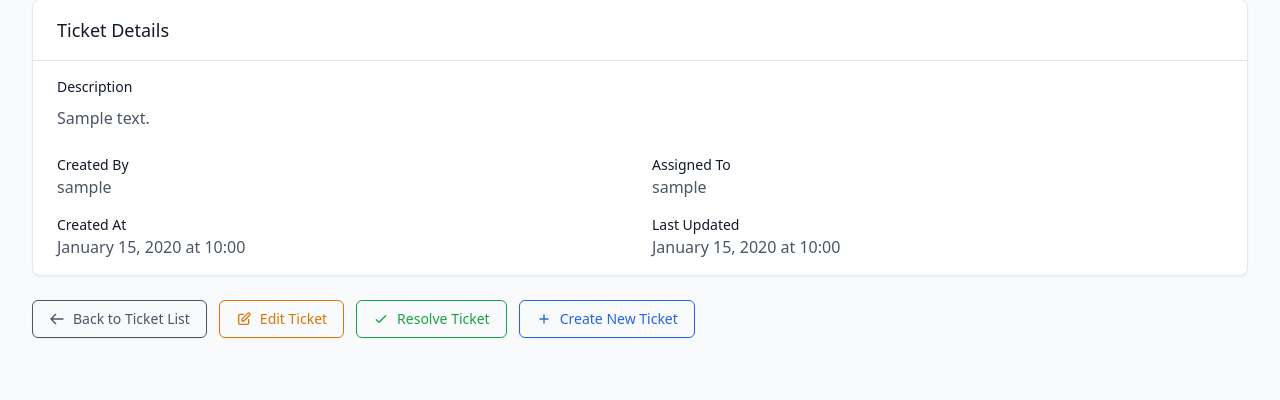
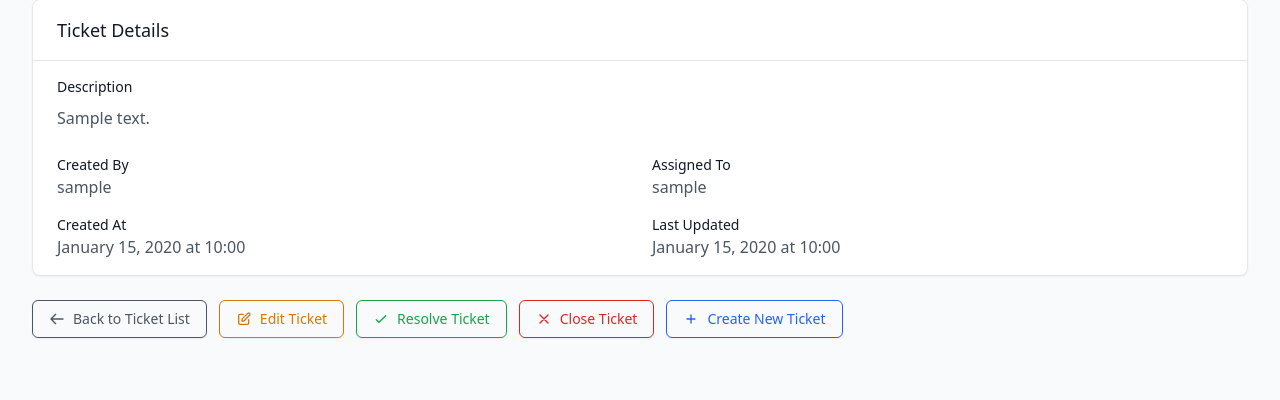
Before and after one commit to Nolapete/makeitexist, a Django app: page /tickets/ticket/1/ in a window 1280 px wide. Shown: the part 93-493 px from the top of the page. Run offline with Django 5.2, Linux system fonts and the light colour scheme; a user stored in the database is signed in; tables that the repository leaves empty hold one stand-in row (values such as "Sample post"); style sheets or scripts are compiled from the project's sources; parts of the project's set-up code (start-up, migrations or seed data) failed here and were passed over; some libraries are stand-ins or nearby versions.

Commit message:
feat: add ability to close tickets with red outlined button
Co-authored-by: aider (anthropic/claude-sonnet-4-20250514) <aider@aider.chat>

```diff
--- a/tickets/templates/tickets/ticket_detail.html
+++ b/tickets/templates/tickets/ticket_detail.html
@@ -96,6 +96,16 @@
                 Resolve Ticket
             </a>
         {% endif %}
+        <!-- Close Button (Red Outline Style) -->
+        {% if ticket.status != 'closed' %}
+            <a href="{% url 'close_ticket' ticket.pk %}" class="flex items-center px-4 py-2 border border-red-600 rounded-md shadow-sm text-sm font-medium text-red-600 hover:bg-red-600 hover:text-white focus:outline-none focus:ring-2 focus:ring-offset-2 focus:ring-red-500 transition duration-150"
+               onclick="return confirm('Are you sure you want to close this ticket?')">
+                <svg class="w-4 h-4 mr-2" fill="none" stroke="currentColor" viewBox="0 0 24 24">
+                    <path stroke-linecap="round" stroke-linejoin="round" stroke-width="2" d="M6 18L18 6M6 6l12 12"></path>
+                </svg>
+                Close Ticket
+            </a>
+        {% endif %}
         <!-- Create New Button (Primary Outline Style - Blue) -->
         <a href="{% url 'create_ticket' %}" class="flex items-center px-4 py-2 border border-blue-600 rounded-md shadow-sm text-sm font-medium text-blue-600 hover:bg-blue-600 hover:text-white focus:outline-none focus:ring-2 focus:ring-offset-2 focus:ring-blue-500 transition duration-150">
             <svg class="w-4 h-4 mr-2" fill="none" stroke="currentColor" viewBox="0 0 24 24">
--- a/tickets/urls.py
+++ b/tickets/urls.py
@@ -9,4 +9,5 @@ urlpatterns = [
     path("ticket/<int:pk>/", views.ticket_detail, name="ticket_detail"),
     path("ticket/<int:pk>/update/", views.update_ticket, name="update_ticket"),
     path("ticket/<int:pk>/resolve/", views.resolve_ticket, name="resolve_ticket"),
+    path("ticket/<int:pk>/close/", views.close_ticket, name="close_ticket"),
 ]
--- a/tickets/views.py
+++ b/tickets/views.py
@@ -78,3 +78,11 @@ def resolve_ticket(request, pk):
     ticket.status = "resolved"
     ticket.save()
     return redirect("ticket_detail", pk=ticket.pk)
+
+
+@login_required
+def close_ticket(request, pk):
+    ticket = get_object_or_404(Ticket, pk=pk, created_by=request.user)
+    ticket.status = "closed"
+    ticket.save()
+    return redirect("ticket_detail", pk=ticket.pk)
```
Also changed, not shown: tickets/templates/tickets/ticket_list_partial.html (+11 -0 lines).
